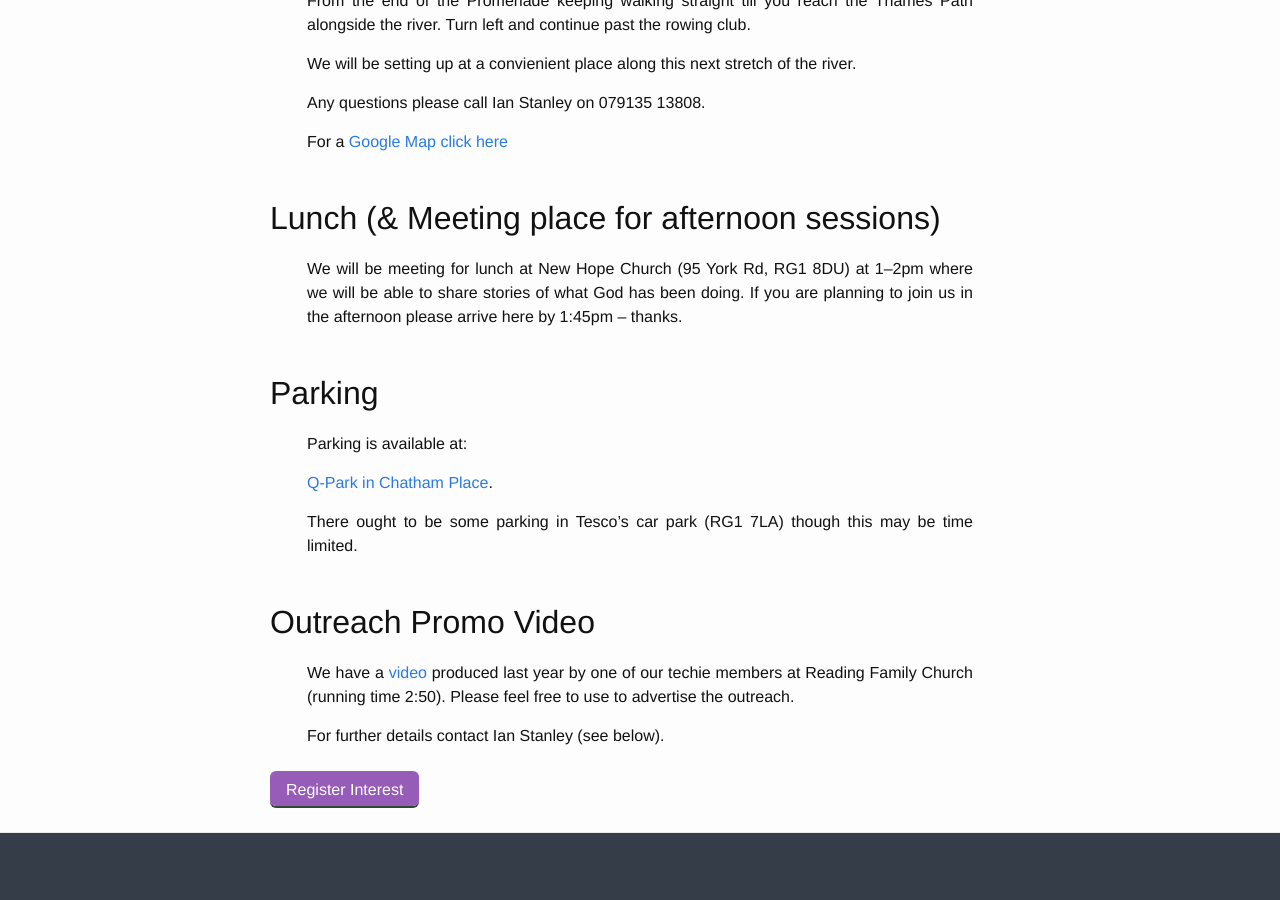
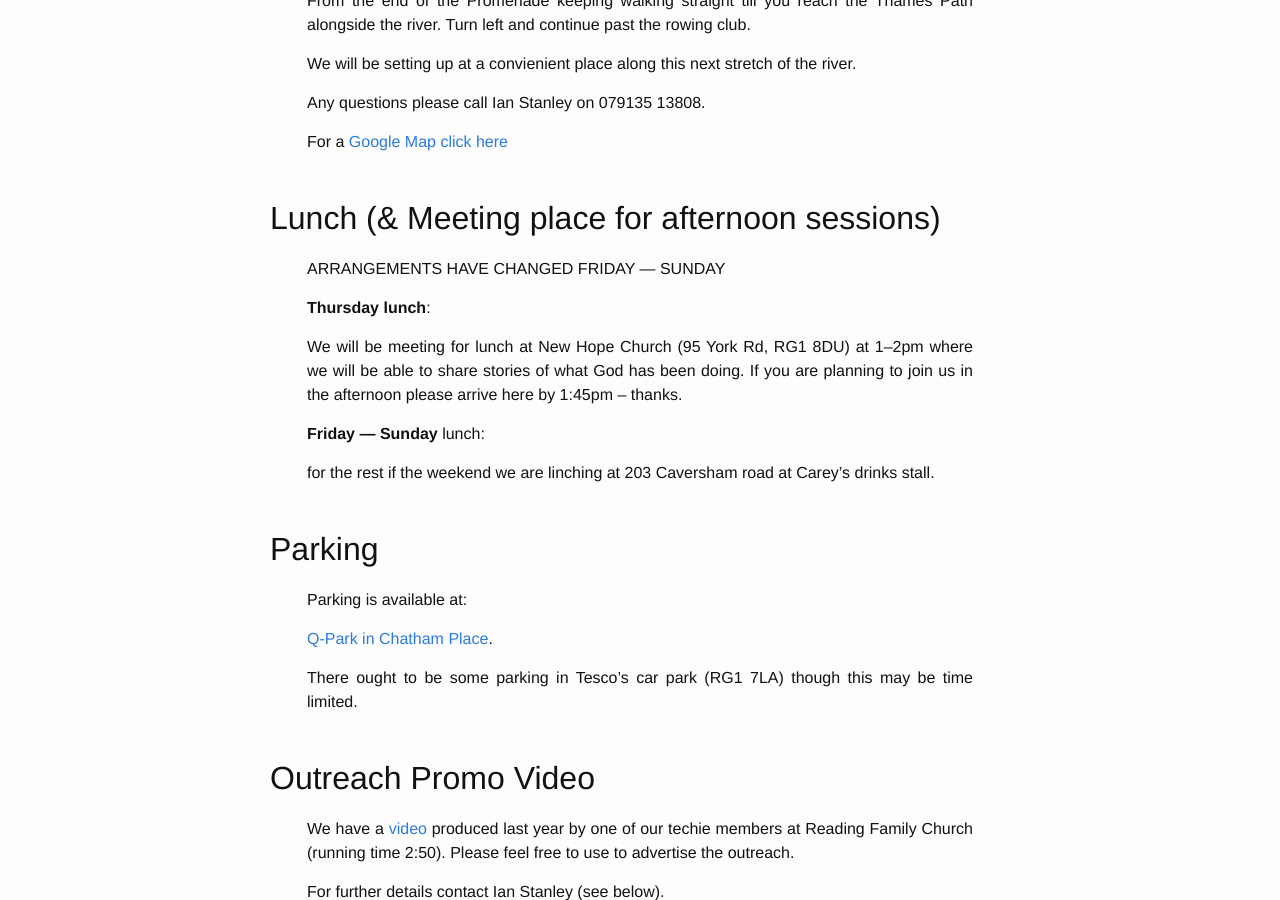
Before and after one commit to readingoutreach/Reading-Festival-Outreach-2016, a Jekyll site: the page built from _posts/2016-08-25-festival-riverside-25pm.md, in a window 1280 px wide and 900 px high, scrolled down 1053 px. Built offline with Jekyll 4.4.1, drawn with Linux system fonts in a browser that asks for light colours.

Commit message:
Jamie's change of plan

```diff
--- a/_includes/festival-lunch.md
+++ b/_includes/festival-lunch.md
@@ -1,3 +1,11 @@
 ## Lunch (& Meeting place for afternoon sessions)
 
+ARRANGEMENTS HAVE CHANGED FRIDAY — SUNDAY
+
+**Thursday lunch**:
+
 We will be meeting for lunch at New Hope Church (95 York Rd, RG1 8DU) at 1–2pm where we will be able to share stories of what God has been doing. If you are planning to join us in the afternoon please arrive here by 1:45pm – thanks.
+
+**Friday — Sunday** lunch:
+
+for the rest if the weekend we are linching at 203 Caversham road at Carey's drinks stall.
```
